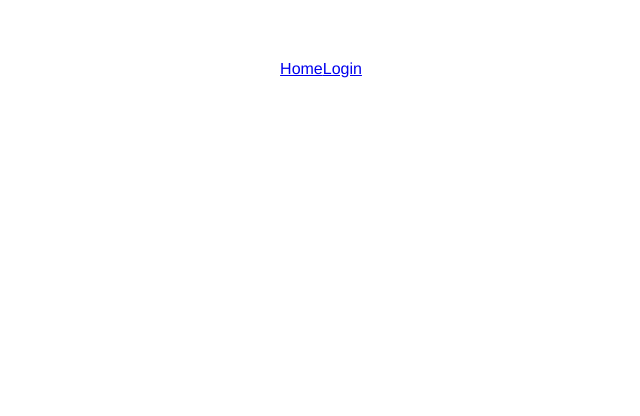
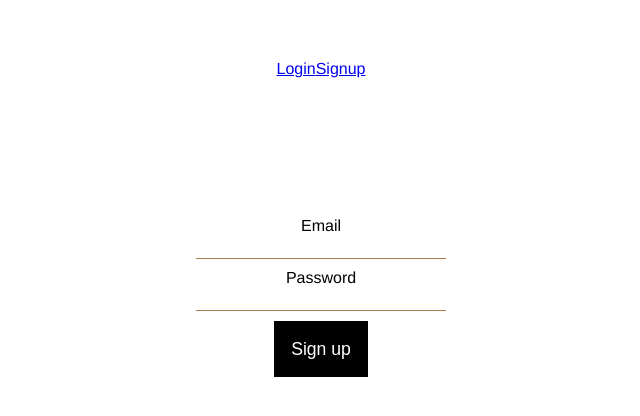
Before and after one commit to SpinnelSun/CCCPharmaClient, a Vue app: page /#/signup in a window 1280 px wide. Shown: the top 416 px of the page, without its empty margins (319-959 px from the left). Built offline with nearby package versions, Linux system fonts and the light colour scheme.

Commit message:
Finish basic user register

```diff
--- a/src/App.vue
+++ b/src/App.vue
@@ -1,7 +1,7 @@
 <template>
   <div id="app">
-    <router-link to="/">Home</router-link>
     <router-link to="/login">Login</router-link>
+    <router-link to="/signup">Signup</router-link>
     <router-view/>
   </div>
 </template>
--- a/src/components/auth/Login.vue
+++ b/src/components/auth/Login.vue
@@ -1,27 +1,16 @@
 <template>
-    <form @submit.prevent="login" id="login_form">
-        <h2>Please Signin</h2>
-        <label for="input_email"> Email</label>
-        <input v-model="email" id="input_email" required/>
-        <label for="input_password">Password</label>
-        <input v-model="password" type="password" id="input_password" required/>
-        <button>Sign in</button>
-    </form>
+    <user-form title="signin" v-on:handleSubmit="handleSubmit">
+    </user-form>
 </template>
 
 <script>
 import http from '@/api/axios'
+import UserForm from '@/components/user/UserForm'
 export default {
     name: 'Login',
-    data() {
-        return {
-            email: '',
-            password: ''
-        }
-    },
     methods: {
-        login () {
-            http.post('/auth/signin', { email: this.email, password: this.password })
+        handleSubmit (user) {
+            http.post('/auth/signin', { email: user.email, password: user.password })
                 .then(request => this.loginSucessful(request))
                 .catch(error => this.loginFailed(error));
         },
@@ -32,46 +21,9 @@ export default {
         loginFailed (error) {
             console.log(error);
         }
+    },
+    components: {
+        UserForm
     }
 }
 </script>
-
-<style scoped>
-body {
-    font-family: 'sans';
-    font-size: 0.875rem;
-    font-weight: 400;
-    margin: 0;
-}
-#login_form {
-    margin: 10%;
-    padding: 1%;
-    display: flex;
-    flex-direction: column;
-    align-items: center;
-    justify-content: center;
-}
-input {
-    width: 25%;
-    height: 50%;
-    border-left: none;
-    border-right: none;
-    border-top: none;
-    font-size: 1.1em;
-    border-bottom: 1px solid #ac7c4f;
-    margin-bottom: 10px;
-}
-input:hover{
-	border-bottom:1px solid #000000;
-}
-button {
-  background-color:#000000;
-  color:white;
-  font-size: 1.1em;
-  border: 0;
-  cursor:pointer;
-  padding: 1em;
-  text-align:center;
-  transition: .2s ease-in-out;
-}
-</style>
--- /dev/null
+++ b/src/components/user/UserForm.vue
@@ -0,0 +1,62 @@
+<template>
+    <form v-on:submit.prevent="$emit('handleSubmit', user)" id="form">
+        <label for="input_email"> Email</label>
+        <input v-model="user.email" id="input_email" required/>
+        <label for="input_password">Password</label>
+        <input v-model="user.password" type="password" id="input_password" required/>
+        <button>{{ title }}</button>
+    </form>
+</template>
+
+<script>
+export default {
+    name: 'UserForm',
+    props: {
+        title: String
+    },
+    data() {
+        return {
+            user: {}
+        }
+    }
+}
+</script>
+<style scoped>
+body {
+    font-family: 'sans';
+    font-size: 0.875rem;
+    font-weight: 400;
+    margin: 0;
+}
+#form {
+    margin: 10%;
+    padding: 1%;
+    display: flex;
+    flex-direction: column;
+    align-items: center;
+    justify-content: center;
+}
+input {
+    width: 25%;
+    height: 50%;
+    border-left: none;
+    border-right: none;
+    border-top: none;
+    font-size: 1.1em;
+    border-bottom: 1px solid #ac7c4f;
+    margin-bottom: 10px;
+}
+input:hover{
+	border-bottom:1px solid #000000;
+}
+button {
+  background-color:#000000;
+  color:white;
+  font-size: 1.1em;
+  border: 0;
+  cursor:pointer;
+  padding: 1em;
+  text-align:center;
+  transition: .2s ease-in-out;
+}
+</style>
--- /dev/null
+++ b/src/components/user/UserSignup.vue
@@ -0,0 +1,29 @@
+<template>
+    <user-form title="Sign up" v-on:handleSubmit="handleSubmit">
+    </user-form>
+</template>
+
+<script>
+import http from '@/api/axios'
+import UserForm from '@/components/user/UserForm'
+export default {
+    name: 'Signup',
+    methods: {
+        handleSubmit (user) {
+            const authorities = [{id: 2, name: 'ROLE_ADMIN'}]
+            http.post('/users', { email: user.email, password: user.password, authorities: authorities })
+                .then(request => this.signupSucessful(request))
+                .catch(error => this.signupFailed(error));
+        },
+        signupSucessful(resp) {
+            console.log(resp.data);
+        },
+        signupFailed (error) {
+            console.log(error);
+        }
+    },
+    components: {
+        UserForm
+    }
+}
+</script>
--- a/src/router/index.js
+++ b/src/router/index.js
@@ -2,6 +2,7 @@ import Vue from 'vue'
 import Router from 'vue-router'
 import HelloWorld from '@/components/HelloWorld'
 import Login from '@/components/auth/Login'
+import UserSignup from '@/components/user/UserSignup'
 
 Vue.use(Router)
 
@@ -16,6 +17,11 @@ export default new Router({
       path: '/login',
       name: 'Login',
       component: Login
+    },
+    {
+      path: '/signup',
+      name: 'Signup',
+      component: UserSignup
     }
   ]
 })
```
